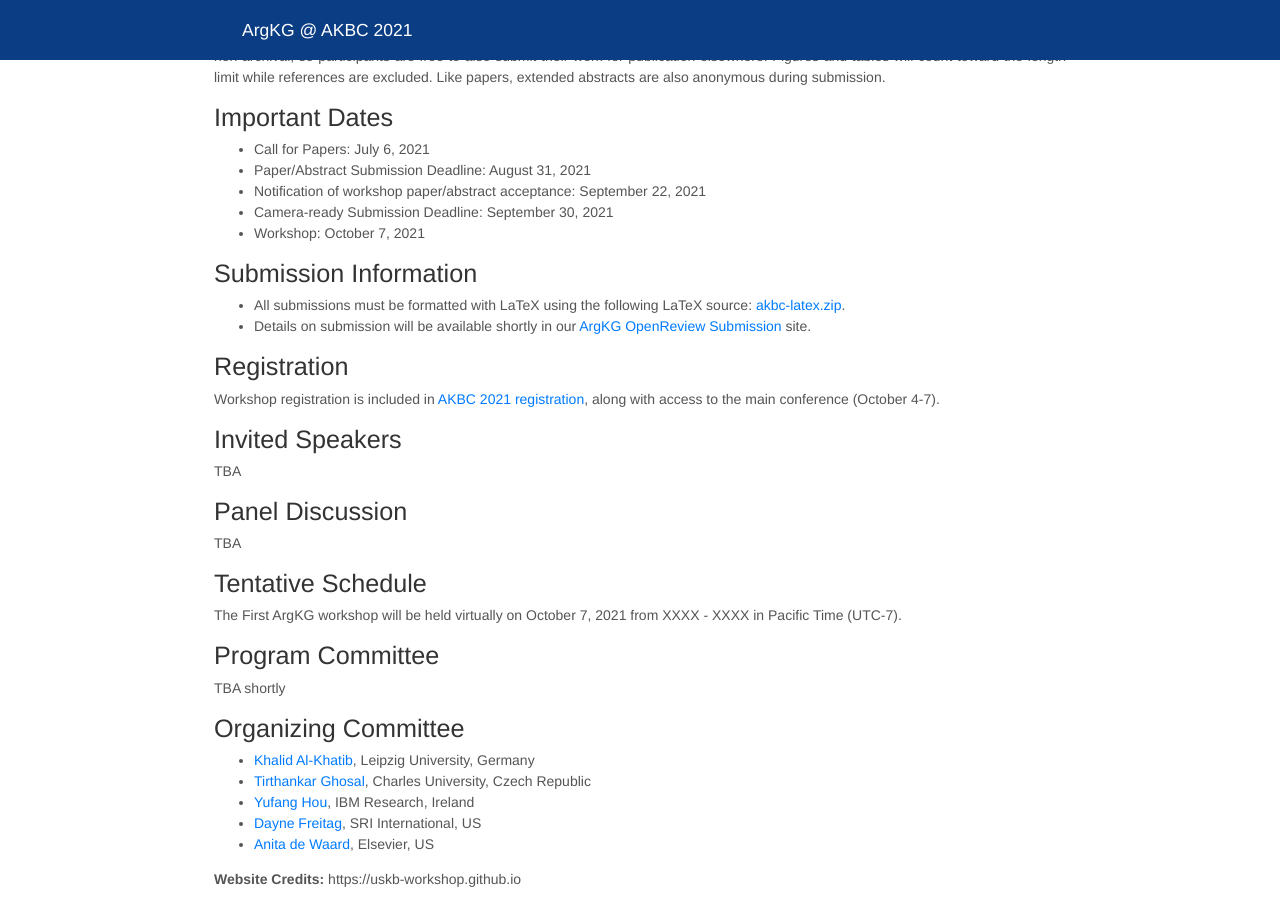
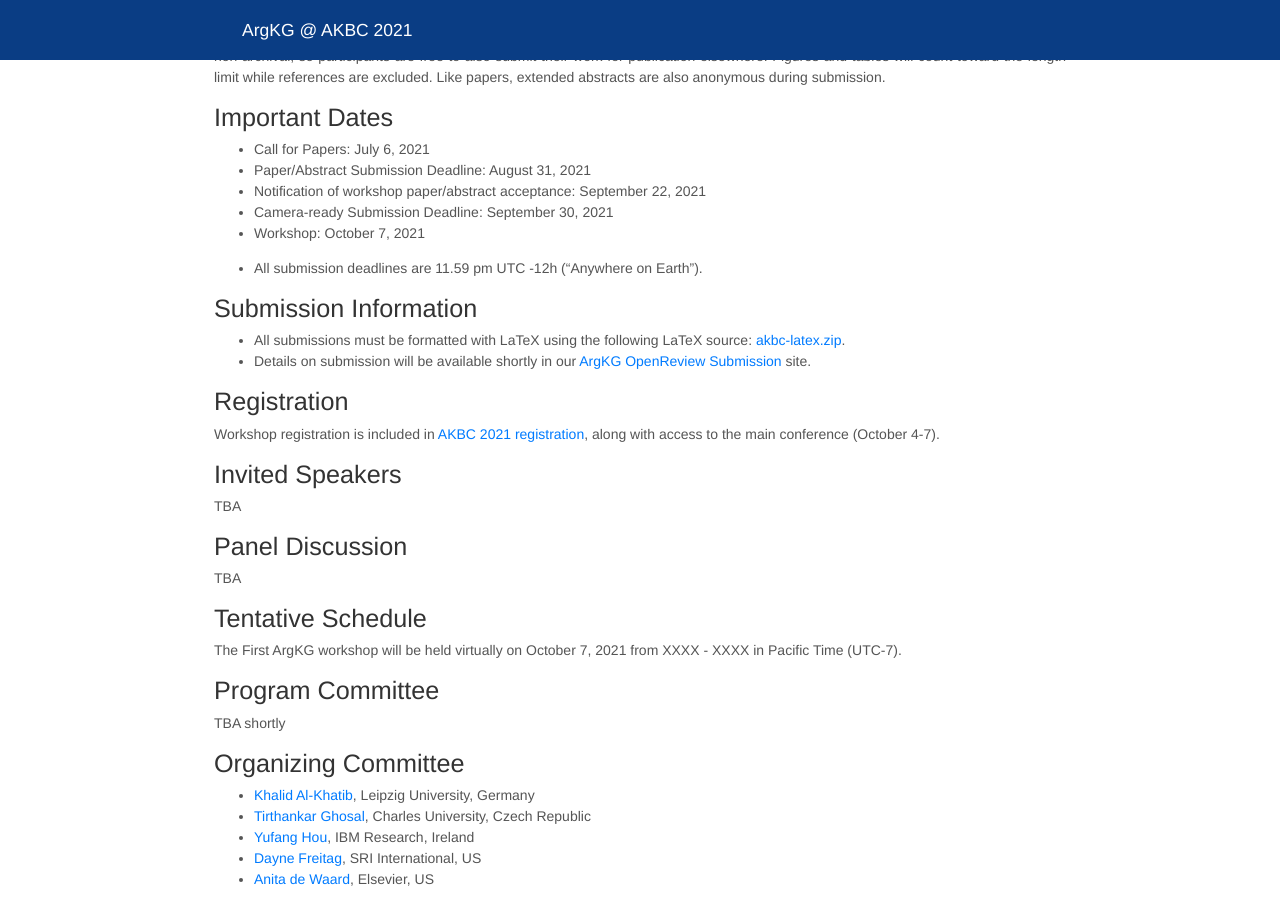
Before and after one commit to ArgKG/2021, a Jekyll site: the page built from index.md, in a window 1280 px wide and 900 px high, scrolled down 1251 px. Built offline with Jekyll 4.4.1, drawn with Linux system fonts in a browser that asks for light colours; nearby versions of some CDN libraries.

Commit message:
Update index.md

```diff
--- a/index.md
+++ b/index.md
@@ -47,6 +47,8 @@ We welcome submissions of extended abstracts (2 page max) related to the above r
 - Notification of workshop paper/abstract acceptance: September 22, 2021
 - Camera-ready Submission Deadline: September 30, 2021
 - Workshop: October 7, 2021
+
+* All submission deadlines are 11.59 pm UTC -12h (“Anywhere on Earth”).
 
 ## Submission Information
 
```
